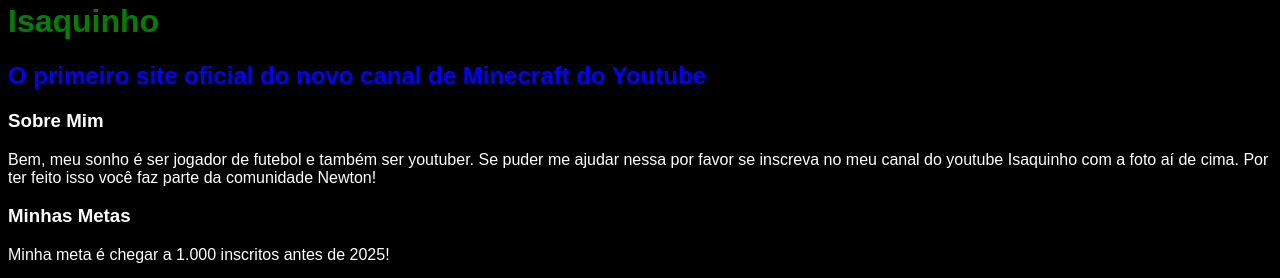
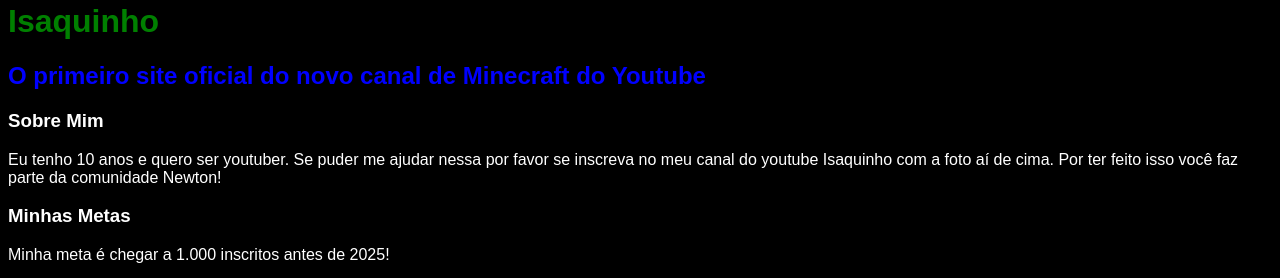
Before and after one commit to Isaaclrosa/isaquinho, a plain HTML site: page index.html in a window 1280 px wide. Shown: the part 264-542 px from the top of the page. Drawn offline with Linux system fonts and the light colour scheme.

Commit message:
Update index.html

```diff
--- a/index.html
+++ b/index.html
@@ -34,7 +34,7 @@
             <section>
                 <h3>Sobre Mim</h3>
                 <p>
-                 Bem, meu sonho é ser jogador de futebol e também ser youtuber.
+                 Eu tenho 10 anos e quero ser youtuber.
                  Se puder me ajudar nessa por favor se inscreva no meu canal do
                  youtube Isaquinho com a foto aí de cima.
                  Por ter feito isso você faz parte da comunidade Newton!
```
